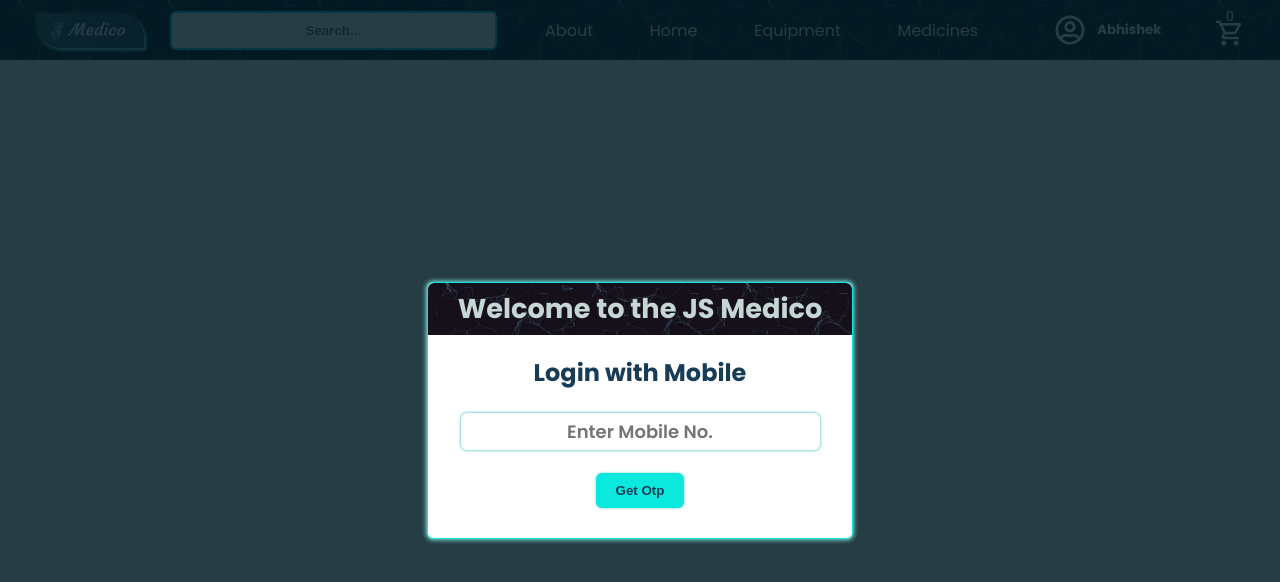
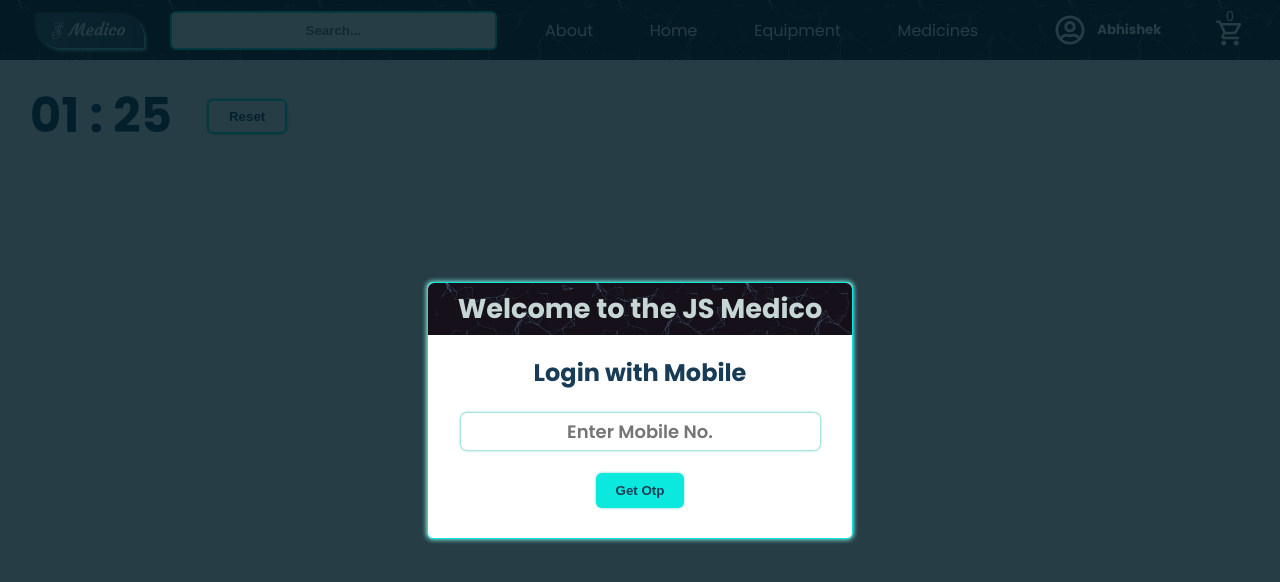
Before and after one commit to Abhishek4055/JsMedico, a React (Create React App) app: page /about in a window 1280 px wide. Shown: the top 582 px of the page. Built offline with nearby package versions, Linux system fonts and the light colour scheme.

Commit message:
add the custom hooks for Count-Down

```diff
--- a/src/component/pages/About.js
+++ b/src/component/pages/About.js
@@ -1,7 +1,28 @@
-import React from "react";
+import React, { useEffect, useRef, useState } from "react";
+import useTimer from "../utils/useTimer";
 
 function About() {
-  return <section className="constainer flex card flex-justfy ">About</section>;
+  const { countDown, reset } = useTimer(90);
+
+  const formetTime = (time) => {
+    let minutes = Math.floor(time / 60);
+    let second = Math.floor(time % 60);
+
+    if (minutes < 10) minutes = "0" + minutes;
+    if (second < 10) second = "0" + second;
+    return minutes + " " + ":" + " " + second;
+  };
+
+  return (
+    <section className="container flex card flex-justfy ">
+      <div>
+        <h1>{formetTime(countDown)}</h1>
+      </div>
+      <button className="secondery-btn" onClick={reset}>
+        Reset
+      </button>
+    </section>
+  );
 }
 
 export default About;
--- a/src/component/pages/Home.js
+++ b/src/component/pages/Home.js
@@ -49,6 +49,7 @@ const Home = () => {
   useEffect(() => {
     searchHandlerWithDebounce(searchedData);
   }, [searchedData]);
+
   return (
     <section className="container flex card flex-justfy-around">
       {fetchSearch.length > 0 &&
--- /dev/null
+++ b/src/component/utils/useTimer.js
@@ -0,0 +1,29 @@
+import React, { useEffect, useRef, useState } from "react";
+
+function useTimer(time) {
+  const [countDown, setCountDown] = useState(time);
+  const timerId = useRef(null);
+
+  useEffect(() => {
+    timerId.current = setInterval(
+      () => setCountDown((previous) => previous - 1),
+      1000
+    );
+    return () => clearInterval(timerId.current);
+  }, []);
+
+  useEffect(() => {
+    if (countDown <= 0) {
+      clearInterval(timerId.current);
+    }
+  }, [countDown]);
+
+  const reset = () => {
+    setCountDown(time);
+    // clearInterval(timerId.current);
+  };
+
+  return { countDown, reset };
+}
+
+export default useTimer;
```
